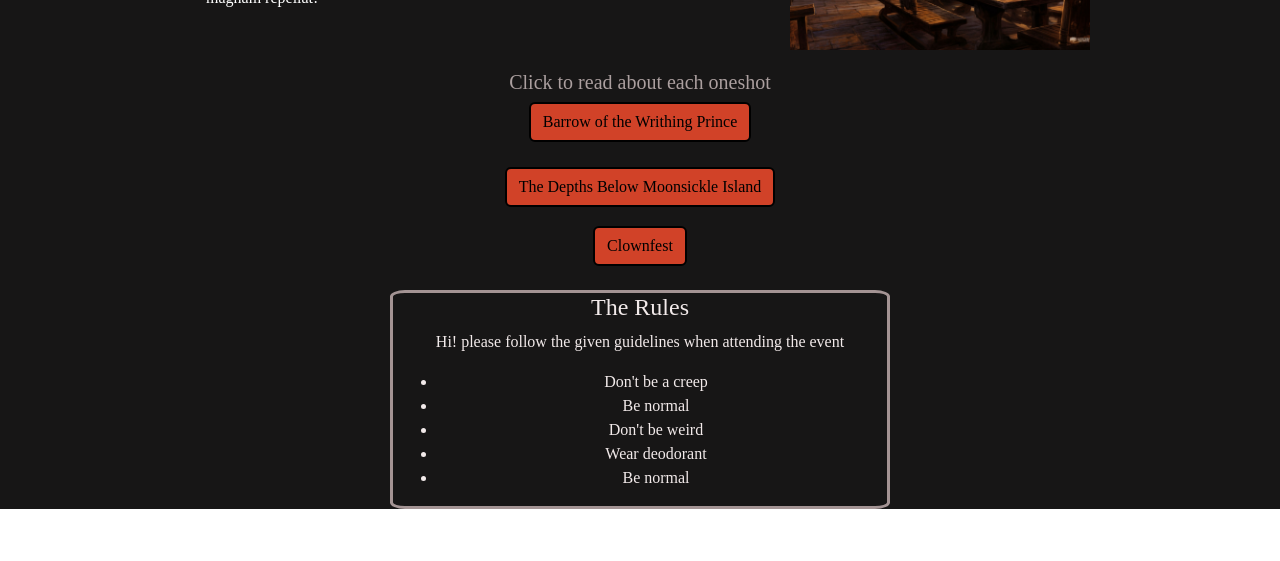
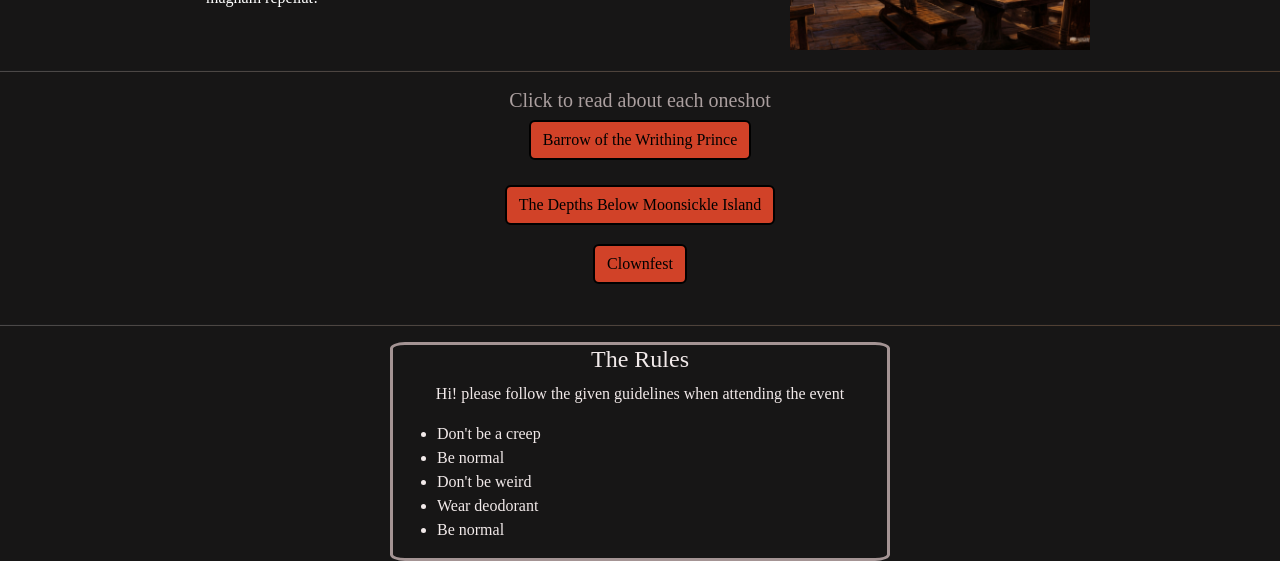
Before and after one commit to PetarNikolov101/DnD-Event-Website, a React (Vite) app: page / in a window 1280 px wide. Shown: the part 1333-1894 px from the top of the page. Before the commit the page ends 1842 px from the top, so only its background shows below. Built offline with nearby package versions, Linux system fonts and the light colour scheme.

Commit message:
placed all the buttons in one component

```diff
--- a/src/App.css
+++ b/src/App.css
@@ -40,9 +40,7 @@ nav{
     color: black;
 }
 
-#logo_img{
-    max-width: 120px;
-}
+
 
 #application_button:hover{
     background-color: black;
@@ -218,3 +216,34 @@ nav{
     border-radius: 3%;
     max-width: 500px;
 }
+
+ul li{
+    text-align: justify;
+}
+
+hr {
+    border: none;
+    height: 2px;
+    background: linear-gradient(to right, #e6dedc, #feb47b); /* Gradient color */
+    margin: 20px 0;
+}
+
+
+#logo_img:hover {
+    animation: spin 4s linear infinite;
+
+}
+
+@keyframes spin {
+    0% {
+        transform: rotate(0deg);
+    }
+    100% {
+        transform: rotate(360deg);
+    }
+}
+
+#logo_img{
+       max-width: 120px;
+       max-width: 120px;
+}
--- a/src/App.jsx
+++ b/src/App.jsx
@@ -2,10 +2,8 @@ import './App.css'
 import TopMenu from './TopMenu'
 import PhotoSlider from './PhotoSlider'
 import Description from './Description'
-import DameButton from './DameButton'
-import PeroButton from './PeroButton'
-import NikButton from './NikButton'
 import Rules from './Rules'
+import Buttons from './Buttons'
 
 function App() {
 
@@ -14,10 +12,10 @@ function App() {
     <TopMenu></TopMenu>
     <PhotoSlider></PhotoSlider>
     <Description></Description>
+    <hr></hr>
     <h5 id='tables-header'>Click to read about each oneshot</h5>
-    <DameButton></DameButton>
-    <PeroButton></PeroButton>
-    <NikButton></NikButton>
+    <Buttons></Buttons>
+    <hr></hr>
     <Rules></Rules>
     </>
   )
--- /dev/null
+++ b/src/Buttons.jsx
@@ -0,0 +1,12 @@
+import DameButton from "./DameButton"
+
+import PeroButton from "./PeroButton"
+import NikButton from "./NikButton"
+
+export default function Buttons(){
+    return <div>
+        <DameButton></DameButton>
+        <PeroButton></PeroButton>
+        <NikButton></NikButton>
+    </div>
+}
--- a/src/DameButton.jsx
+++ b/src/DameButton.jsx
@@ -10,7 +10,7 @@ export default function DameButton(){
     }
 
     const img = "guy.jpg";
-    const text = "Lorem ipsum dolor sit amet consectetur adipisicing elit. Distinctio fugiat asperiores deserunt, officiis itaque voluptatibus iste voluptas perspiciatis quasi dolor reprehenderit a, nisi repellat voluptatem pariatur minus reiciendis corrupti sed. Lorem ipsum dolor sit amet consectetur adipisicing elit. Nam, rerum dolor unde nobis quae et debitis maxime odit vel molestiae in aperiam distinctio praesentium, sint delectus? Quos, sapiente? Culpa, alias.";
+    const text = "The youngest prince of a troubled kingdom has been kidnapped and you've tracked his captors to a crypt at the edge of an abandoned village. However, instead of meeting resistance you meet the helpless cries of a wounded thief.";
     const inverted = true;
     const title = "Barrow of the Writhing Prince"
 
```
